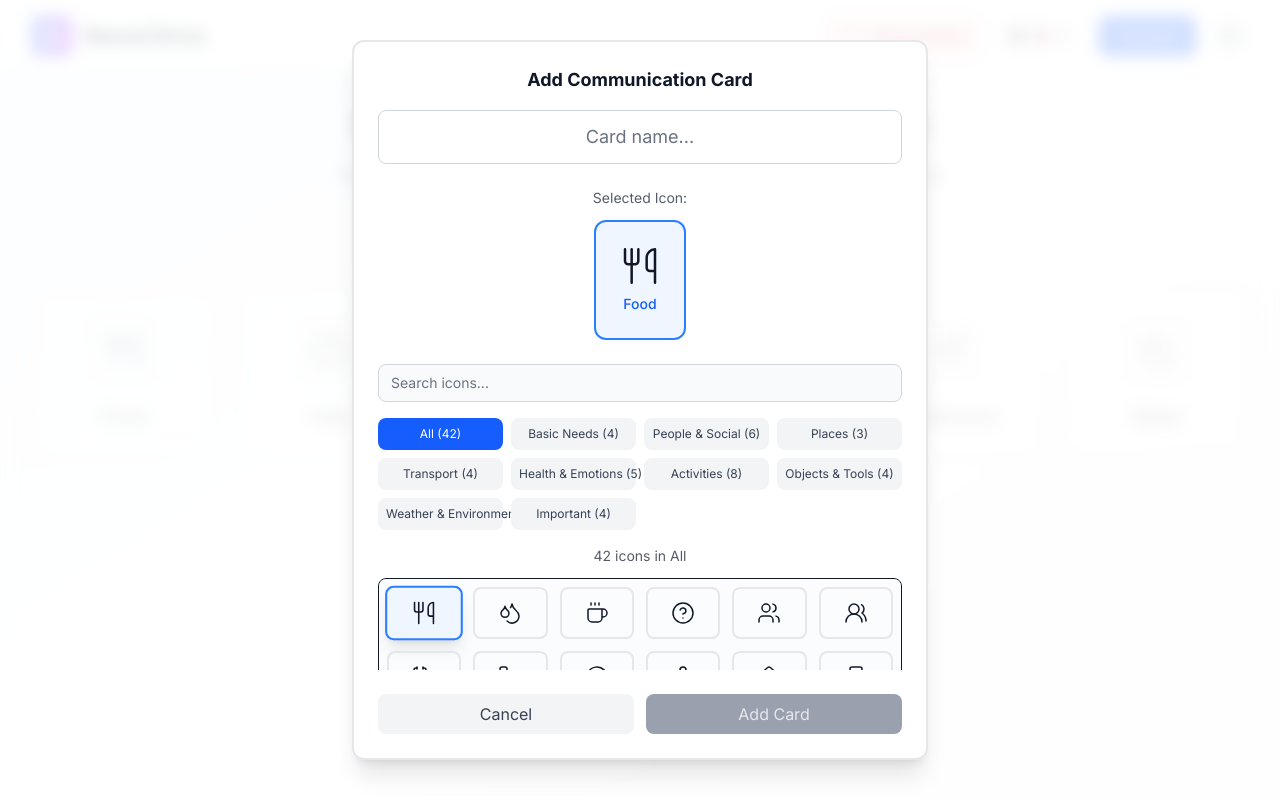
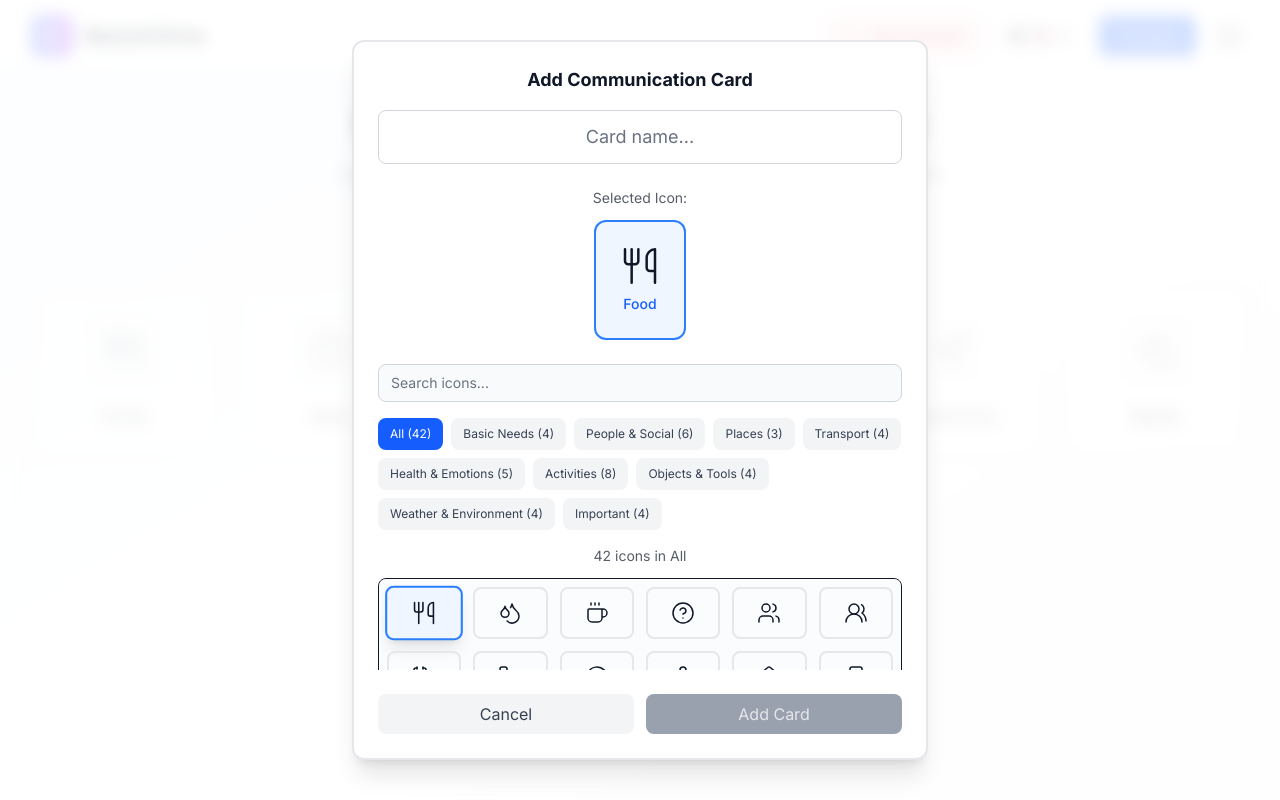
Before and after one commit to NeoDiuZ/neural-drive-interface, a Next.js app: page / in a window 1280 px wide. Both pictures are taken after a click on the button "Add Communication Card". Built offline with nearby package versions, Linux system fonts and the light colour scheme.

Commit message:
fixed text display issue

```diff
--- a/src/components/Mainpage.tsx
+++ b/src/components/Mainpage.tsx
@@ -1058,12 +1058,12 @@ const AddCardModal: React.FC<AddCardModalProps> = ({
 
         {/* Category Tabs */}
         <div className="mb-4 flex-shrink-0">
-          <div className="grid grid-cols-2 sm:grid-cols-3 lg:grid-cols-4 gap-2 max-h-32 overflow-y-auto">
+          <div className="flex flex-wrap gap-2 max-h-32 overflow-y-auto">
             {Object.entries(iconCategories).map(([key, category]) => (
               <button
                 key={key}
                 onClick={() => setSelectedCategory(key)}
-                className={`px-2 py-2 rounded-lg text-xs transition-all whitespace-nowrap ${
+                className={`px-3 py-2 rounded-lg text-xs transition-all whitespace-nowrap ${
                   selectedCategory === key
                     ? 'bg-blue-600 text-white'
                     : isDarkMode
```
